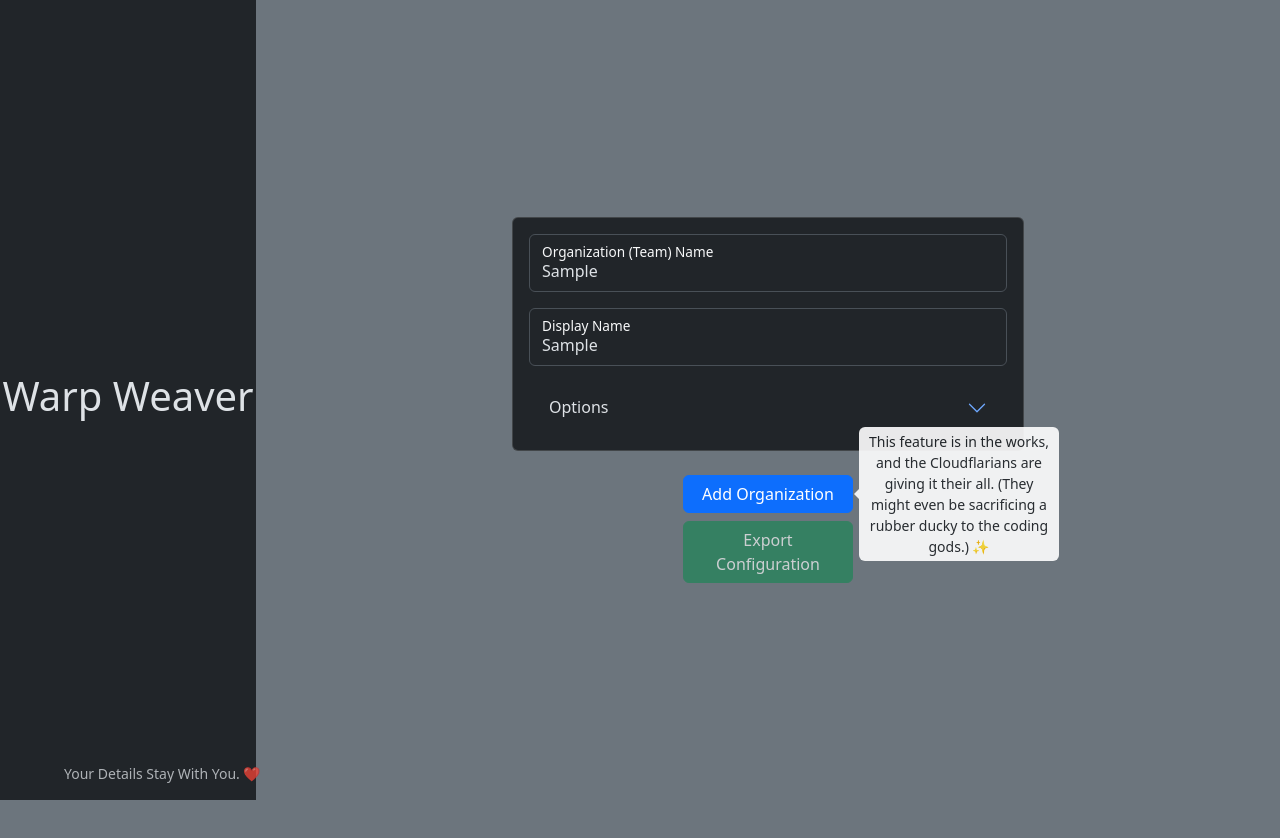
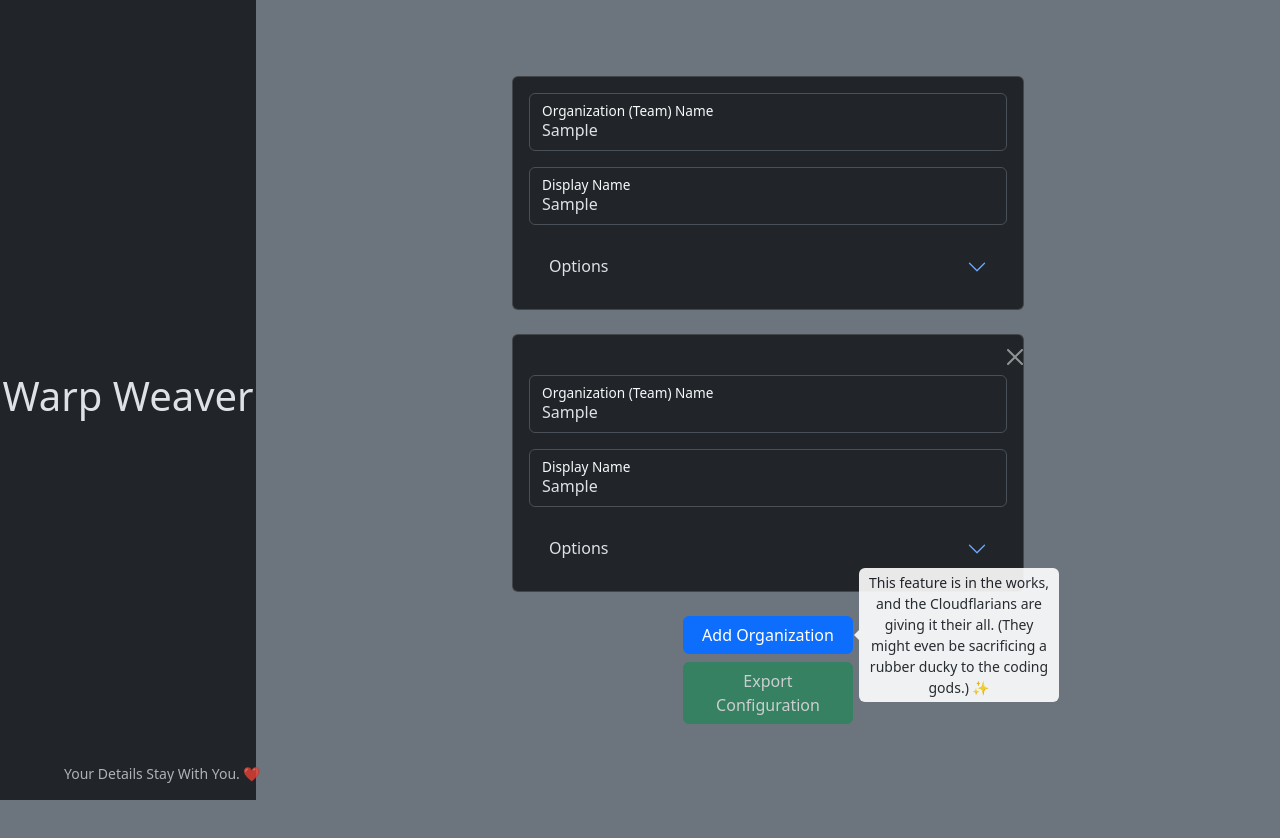
Before and after one commit to PyKestrel/WARP-Weaver, a plain HTML site: page index.html in a window 1280 px wide. Both pictures are taken after typing "Sample", "Sample" into the empty fields and a click on the button "Add Organization". Before the commit the page ends 800 px from the top, so only its background shows below. Drawn offline with nearby package versions, Linux system fonts and the light colour scheme.

Commit message:
Added Basic Functionality

```diff
--- a/app/app.js
+++ b/app/app.js
@@ -1,3 +1,19 @@
+const ProtectedIDs = ["AutoConnect",
+    "ClientID",
+    "ClientSecret",
+    "DisplayName",
+    "MultiUser",
+    "OrganizationName",
+    "OverrideAPIEndpoint",
+    "OverrideDoHEndpoint",
+    "OverrideWARPEndpoint",
+    "ServiceMode",
+    "SupportURL",
+    "SwitchLock",
+    "form"
+]
+
+// Get Select Field Data From Each Form Found On The Document
 function getAllFormData() {
     // Declarations
     let FormsArray = [];
@@ -12,10 +28,12 @@ function getAllFormData() {
         let formDataValuesObject = {}
         for (let i = 0; i < x.length; i++) {
             // Check For Elements Without An ID & Skip Them
-            if(x.elements[i].id == "" || x.elements[i].id == null || x.elements[i].id == undefined){
+            if (x.elements[i].id == "" || x.elements[i].id == null || x.elements[i].id == undefined) {
+                continue;
+            }else if (!(ProtectedIDs.includes(x.elements[i].id))){
                 continue;
             }
-            else{
+            else {
                 let ID;
                 let Value;
                 // Check For Toggles/Switches & Their Corresponding States
@@ -24,7 +42,7 @@ function getAllFormData() {
                     Value = x.elements[i].checked;
                 }
                 // Elements That Arent Switches
-                else{
+                else {
                     ID = x.elements[i].id;
                     Value = x.elements[i].value;
                 }
@@ -37,3 +55,83 @@ function getAllFormData() {
     }
     return FormsArray
 }
+
+let NumberOfAdditionalOrganizations = 0;
+function addOrganization() {
+    // Configuration Container
+    const ConfigGenerator = document.getElementById("ConfigGenerator");
+    // Get Configuration Buttons
+    const configurationButtonsNode = document.getElementById("ConfigurationButtons");
+    // Get All Organization Elements On DOM & Clone Only One Of Them
+    const elements = document.querySelectorAll('.organization');
+    let organizationCard = elements[0].cloneNode(true);
+    // Remove The Pre-Logon & Multi-User Options Since We Only Need It Set Once
+    //organizationCard.removeChild(document.getElementById("prelogonAccordionItem"));
+    //organizationCard.removeChild(document.getElementById("multiuserAccordionItem"));
+
+    const elementsThatHaveId = [...organizationCard.querySelectorAll('[id]')];
+    const elementsThatHaveFor = [...organizationCard.querySelectorAll('[for]')];
+
+    elementsThatHaveId.forEach((e) => {
+        if (ProtectedIDs.includes(e.id)){
+
+        }else{
+            if (isNaN(e.id[e.id.length - 1])){
+                let shouldSkip = false;
+                elementsThatHaveFor.forEach((f) => {
+                    if (shouldSkip) {
+                        return;
+                    }
+                    if (f.for == e.id){
+                        f.for = e.id + NumberOfAdditionalOrganizations;
+                        shouldSkip = true;
+                        return;
+                    }
+                });
+                if(e.hasAttribute('data-bs-target')){
+                    e.setAttribute('data-bs-target', e.getAttribute("data-bs-target") + NumberOfAdditionalOrganizations);
+                }
+                if(e.hasAttribute('aria-controls')){
+                    e.setAttribute('aria-controls', e.getAttribute("aria-controls") + NumberOfAdditionalOrganizations);
+                }
+                if(e.hasAttribute('data-bs-parent')){
+                    e.setAttribute('data-bs-parent', e.getAttribute("data-bs-parent") + NumberOfAdditionalOrganizations);
+                }
+                e.id += NumberOfAdditionalOrganizations;
+            }else{
+                e.id.slice(0,-1)
+                let shouldSkip = false;
+                elementsThatHaveFor.forEach((f) => {
+                    if (shouldSkip) {
+                        return;
+                    }
+                    if (f.for == e.id){
+                        f.for = e.id + NumberOfAdditionalOrganizations;
+                        shouldSkip = true;
+                        return;
+                    }
+                });
+                if(e.hasAttribute('data-bs-target')){
+                    e.setAttribute('data-bs-target', e.getAttribute("data-bs-target") + NumberOfAdditionalOrganizations);
+                }
+                if(e.hasAttribute('aria-controls')){
+                    e.setAttribute('aria-controls', e.getAttribute("aria-controls") + NumberOfAdditionalOrganizations);
+                }
+                if(e.hasAttribute('data-bs-parent')){
+                    e.setAttribute('data-bs-parent', e.getAttribute("data-bs-parent") + NumberOfAdditionalOrganizations);
+                }
+                e.id += NumberOfAdditionalOrganizations;
+            }
+        }
+    });
+    NumberOfAdditionalOrganizations += 1;
+
+    let tempcloseButton = `<button type="button" class="btn-close" style="position: relative; left: 96%; top: 10px;" aria-label="Close" onclick="this.parentElement.remove()"></button>`
+    var temp = document.createElement('div');
+    temp.innerHTML = tempcloseButton;
+    var closeButton = temp.firstChild;
+
+    organizationCard.insertBefore(closeButton, organizationCard.firstChild);
+    // Insert The New Card Before The Configuration Buttons
+    ConfigGenerator.insertBefore(organizationCard, configurationButtonsNode);
+}
--- a/index.html
+++ b/index.html
@@ -11,6 +11,7 @@
     <link rel="shortcut icon" href="NET.svg">
     <script src="/app/app.js"></script>
     <link rel="stylesheet" href="https://cdnjs.cloudflare.com/ajax/libs/font-awesome/4.7.0/css/font-awesome.min.css">
+    <link rel="stylesheet" href="https://cdnjs.cloudflare.com/ajax/libs/animate.css/4.1.1/animate.min.css"/>
 </head>
 <body class="bg-secondary">
     <div class="AppContainer">
@@ -20,9 +21,8 @@
             </div>
             <div id="footer" class="form-text" data-bs-toggle="tooltip" data-bs-delay='{"show":0,"hide":600}' data-bs-placement="top" data-bs-html="true" data-bs-title="Your privacy is our priority. All data processing is performed within your web browser.">Your Details Stay With You. ❤️</div>
         </div>
-
-        <div class="ConfigGenerator bg-secondary">
-            <div class="card bg-dark organization" style="max-width: 40vw;">
+        <div class="ConfigGenerator bg-secondary" id="ConfigGenerator">
+            <div class="card bg-dark organization mb-4 animate__animated animate__fadeInUp" style="max-width: 40vw;" id="organizationCard">
                 <form class="card-body" id="form1">
                     <div class="form-floating mb-3">
                       <input type="text" class="form-control bg-dark" id="OrganizationName" placeholder="Cloudflare">
@@ -36,16 +36,16 @@
                     <div class="accordion accordion-flush" id="accordionFlushExample">
                         <div class="accordion-item">
                           <h2 class="accordion-header">
-                            <button class="accordion-button collapsed form-text" type="button" data-bs-toggle="collapse" data-bs-target="#flush-collapseOne" aria-expanded="false" aria-controls="flush-collapseOne">
+                            <button class="accordion-button collapsed form-text" id="options" type="button" data-bs-toggle="collapse" data-bs-target="#flush-collapseOne" aria-expanded="false" aria-controls="flush-collapseOne">
                               Options
                             </button>
                           </h2>
                           <div id="flush-collapseOne" class="accordion-collapse collapse bg-dark text-light" data-bs-parent="#accordionFlushExample">
                             <div class="accordion-body">
                               <div class="accordion">
-                                <div class="accordion-item" >
+                                <div class="accordion-item" id="prelogonAccordionItem">
                                   <h2 class="accordion-header">
-                                    <button class="accordion-button form-text" type="button" data-bs-toggle="collapse" data-bs-target="#prelogonAccordion" aria-expanded="true" aria-controls="prelogonAccordion" data-bs-theme="dark">
+                                    <button class="accordion-button form-text" id="prelogonbutton" type="button" data-bs-toggle="collapse" data-bs-target="#prelogonAccordion" aria-expanded="true" aria-controls="prelogonAccordion" data-bs-theme="dark">
                                       Pre-Logon <i class="fa fa-info-circle" aria-hidden="true" data-bs-toggle="tooltip" data-bs-delay='{"show":0,"hide":600}' data-bs-placement="right" data-bs-html="true" data-bs-title="Allows WARP to connect with a service token before a user completes the initial Windows login. For more information, refer to <a href='https://developers.cloudflare.com/cloudflare-one/connections/connect-devices/warp/deployment/mdm-deployment/windows-prelogin/'>Connect WARP before Windows login.</a>" style="margin-left: 10px;"></i>
                                     </button>
                                   </h2>
@@ -62,9 +62,9 @@
                                     </div>
                                   </div>
                                 </div>
-                                <div class="accordion-item">
+                                <div class="accordion-item" id="multiuserAccordionItem">
                                   <h2 class="accordion-header">
-                                    <button class="accordion-button form-text text-light" type="button" data-bs-toggle="collapse" data-bs-target="#multiuserAccordion" aria-expanded="true" aria-controls="multiuserAccordion">
+                                    <button class="accordion-button form-text text-light" id="multiuserbutton" type="button" data-bs-toggle="collapse" data-bs-target="#multiuserAccordion" aria-expanded="true" aria-controls="multiuserAccordion">
                                       Multi-User <i class="fa fa-info-circle" aria-hidden="true" data-bs-toggle="tooltip" data-bs-delay='{"show":0,"hide":150}' data-bs-placement="right" data-bs-html="true" data-bs-title="Enables multiple user registrations on a Windows device." style="margin-left: 10px;"></i>
                                     </button>
                                   </h2>
@@ -79,7 +79,7 @@
                                 </div>
                                 <div class="accordion-item">
                                   <h2 class="accordion-header">
-                                    <button class="accordion-button form-text text-light" type="button" data-bs-toggle="collapse" data-bs-target="#autoconnectAccordion" aria-expanded="true" aria-controls="autoconnectAccordion">
+                                    <button class="accordion-button form-text text-light" id="autoconnectbutton" type="button" data-bs-toggle="collapse" data-bs-target="#autoconnectAccordion" aria-expanded="true" aria-controls="autoconnectAccordion">
                                       Auto-Connect <i class="fa fa-info-circle" aria-hidden="true" data-bs-toggle="tooltip" data-bs-delay='{"show":0,"hide":150}' data-bs-placement="right" data-bs-html="true" data-bs-title="If switch has been turned off by user, the client will automatically turn itself back on after the specified number of seconds." style="margin-left: 10px;"></i>
                                     </button>
                                   </h2>
@@ -96,7 +96,7 @@
                                 </div>
                                 <div class="accordion-item" >
                                   <h2 class="accordion-header">
-                                    <button class="accordion-button form-text" type="button" data-bs-toggle="collapse" data-bs-target="#oaeAccordion" aria-expanded="true" aria-controls="oaeAccordion" data-bs-theme="dark">
+                                    <button class="accordion-button form-text" type="button" id="oaebutton" data-bs-toggle="collapse" data-bs-target="#oaeAccordion" aria-expanded="true" aria-controls="oaeAccordion" data-bs-theme="dark">
                                       Override API Endpoint <i class="fa fa-info-circle" aria-hidden="true" data-bs-toggle="tooltip" data-bs-delay='{"show":0,"hide":150}' data-bs-placement="right" data-bs-html="true" data-bs-title="Overrides the IP address used by the WARP client to communicate with the client orchestration API. If you set this parameter, be sure to update your organization's firewall to ensure the new IP is allowed through." style="margin-left: 10px;"></i>
                                     </button>
                                   </h2>
@@ -111,7 +111,7 @@
                                 </div>
                                 <div class="accordion-item" >
                                   <h2 class="accordion-header">
-                                    <button class="accordion-button form-text" type="button" data-bs-toggle="collapse" data-bs-target="#odeAccordion" aria-expanded="true" aria-controls="odeAccordion" data-bs-theme="dark">
+                                    <button class="accordion-button form-text" type="button" id="odebutton" data-bs-toggle="collapse" data-bs-target="#odeAccordion" aria-expanded="true" aria-controls="odeAccordion" data-bs-theme="dark">
                                       Override DoH Endpoint <i class="fa fa-info-circle" aria-hidden="true" data-bs-toggle="tooltip" data-bs-delay='{"show":0,"hide":150}' data-bs-placement="right" data-bs-html="true" data-bs-title="Overrides the IP address used by the WARP client to resolve DNS queries via DNS over HTTPS (DoH). If you set this parameter, be sure to update your organization's firewall to ensure the new IP is allowed through." style="margin-left: 10px;"></i>
                                     </button>
                                   </h2>
@@ -126,7 +126,7 @@
                                 </div>
                                 <div class="accordion-item" >
                                   <h2 class="accordion-header">
-                                    <button class="accordion-button form-text" type="button" data-bs-toggle="collapse" data-bs-target="#oweAccordion" aria-expanded="true" aria-controls="oweAccordion" data-bs-theme="dark">
+                                    <button class="accordion-button form-text" type="button" id="owebutton" data-bs-toggle="collapse" data-bs-target="#oweAccordion" aria-expanded="true" aria-controls="oweAccordion" data-bs-theme="dark">
                                       Override WARP Endpoint <i class="fa fa-info-circle" aria-hidden="true" data-bs-toggle="tooltip" data-bs-delay='{"show":0,"hide":150}' data-bs-placement="right" data-bs-html="true" data-bs-title="Overrides the IP address and UDP port used by the WARP client to send traffic to Cloudflare's edge. If you set this parameter, be sure to update your organization's firewall to ensure the new IP is allowed through." style="margin-left: 10px;"></i>
                                     </button>
                                   </h2>
@@ -141,7 +141,7 @@
                                 </div>
                                 <div class="accordion-item" >
                                   <h2 class="accordion-header">
-                                    <button class="accordion-button form-text" type="button" data-bs-toggle="collapse" data-bs-target="#servicemodeAccordion" aria-expanded="true" aria-controls="servicemodeAccordion" data-bs-theme="dark">
+                                    <button class="accordion-button form-text" type="button" id="servicemodebutton" data-bs-toggle="collapse" data-bs-target="#servicemodeAccordion" aria-expanded="true" aria-controls="servicemodeAccordion" data-bs-theme="dark">
                                       Service Mode <i class="fa fa-info-circle" aria-hidden="true" data-bs-toggle="tooltip" data-bs-delay='{"show":0,"hide":150}' data-bs-placement="right" data-bs-html="true" data-bs-title="Allows you to choose the operational mode of the client." style="margin-left: 10px;"></i>
                                     </button>
                                   </h2>
@@ -158,7 +158,7 @@
                                 </div>
                                 <div class="accordion-item" >
                                   <h2 class="accordion-header">
-                                    <button class="accordion-button form-text" type="button" data-bs-toggle="collapse" data-bs-target="#surlAccordion" aria-expanded="true" aria-controls="surlAccordion" data-bs-theme="dark">
+                                    <button class="accordion-button form-text" type="button" id="supporturlbutton" data-bs-toggle="collapse" data-bs-target="#surlAccordion" aria-expanded="true" aria-controls="surlAccordion" data-bs-theme="dark">
                                       Support URL <i class="fa fa-info-circle" aria-hidden="true" data-bs-toggle="tooltip" data-bs-delay='{"show":0,"hide":150}' data-bs-placement="right" data-bs-html="true" data-bs-title="When the WARP client is deployed via MDM, the in-app Send Feedback button is disabled by default. This parameter allows you to re-enable the button and direct feedback towards your organization." style="margin-left: 10px;"></i>
                                     </button>
                                   </h2>
@@ -173,7 +173,7 @@
                                 </div>
                                 <div class="accordion-item">
                                   <h2 class="accordion-header">
-                                    <button class="accordion-button form-text text-light" type="button" data-bs-toggle="collapse" data-bs-target="#slockedAccordion" aria-expanded="true" aria-controls="slockedAccordion">
+                                    <button class="accordion-button form-text text-light" type="button" id="switchlockedbutton" data-bs-toggle="collapse" data-bs-target="#slockedAccordion" aria-expanded="true" aria-controls="slockedAccordion">
                                       Switch Locked <i class="fa fa-info-circle" aria-hidden="true" data-bs-toggle="tooltip" data-bs-delay='{"show":0,"hide":150}' data-bs-placement="right" data-bs-html="true" data-bs-title="Allows the user to turn off the WARP switch and disconnect the client." style="margin-left: 10px;"></i>
                                     </button>
                                   </h2>
@@ -195,8 +195,8 @@
                 </form>
             </div>
 
-            <div class="vstack gap-2 col-md-2 mx-auto mt-4">
-              <button type="button" class="btn btn-primary" data-bs-toggle="tooltip" data-bs-delay='{"show":0,"hide":600}' data-bs-placement="right" data-bs-html="true" data-bs-title="This feature is in the works, and the Cloudflarians are giving it their all. (They might even be sacrificing a rubber ducky to the coding gods.) ✨">Add Organization</button>
+            <div class="vstack gap-2 col-md-2 mx-auto" id="ConfigurationButtons">
+              <button type="button" class="btn btn-primary" id="addOrganization"  data-bs-toggle="tooltip" data-bs-delay='{"show":0,"hide":600}' data-bs-placement="right" data-bs-html="true" data-bs-title="This feature is in the works, and the Cloudflarians are giving it their all. (They might even be sacrificing a rubber ducky to the coding gods.) ✨">Add Organization</button>
               <button type="button" class="btn btn-success" disabled>Export Configuration</button>
             </div>
         </div>
@@ -204,6 +204,9 @@
     <script>
       const tooltipTriggerList = document.querySelectorAll('[data-bs-toggle="tooltip"]')
       const tooltipList = [...tooltipTriggerList].map(tooltipTriggerEl => new bootstrap.Tooltip(tooltipTriggerEl))
+
+      // Event Listener To Add Additional Organization Form
+      document.getElementById("addOrganization").addEventListener("click", addOrganization);
     </script>
 </body>
 </html>
```
